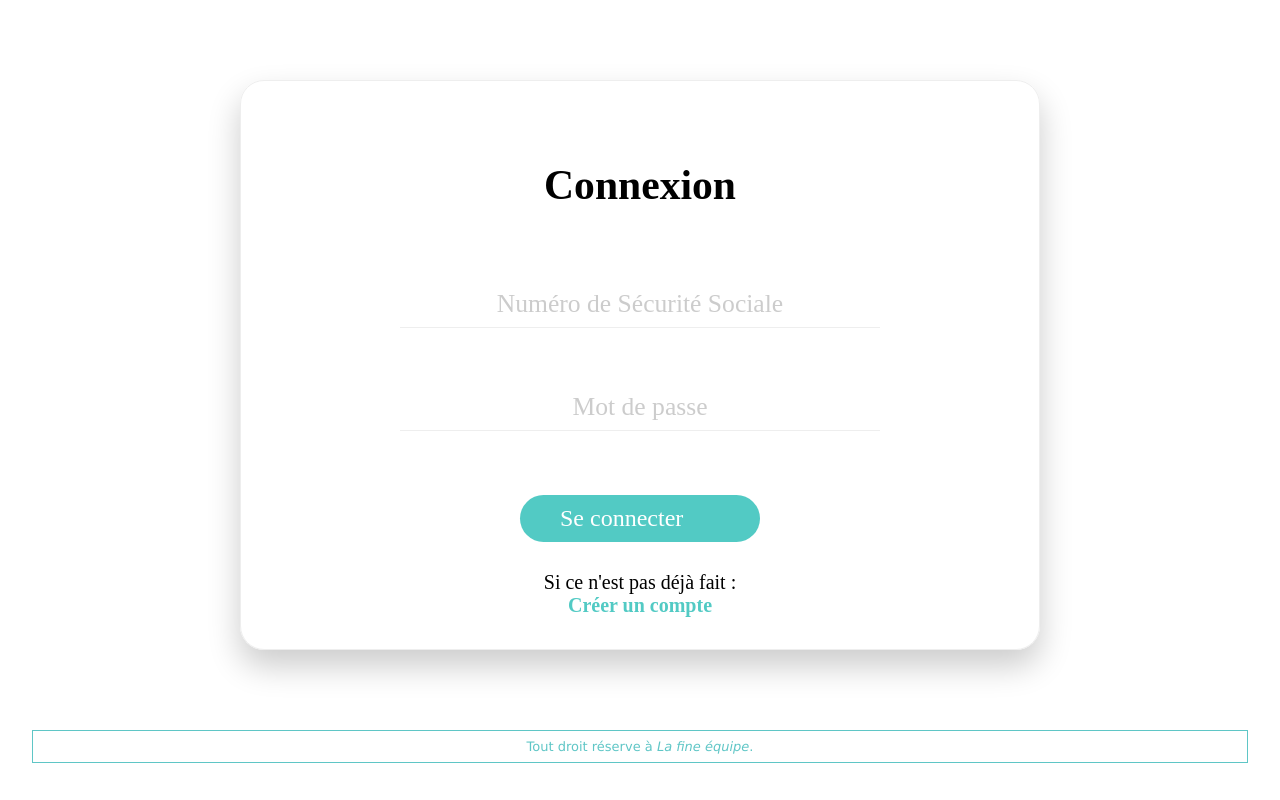
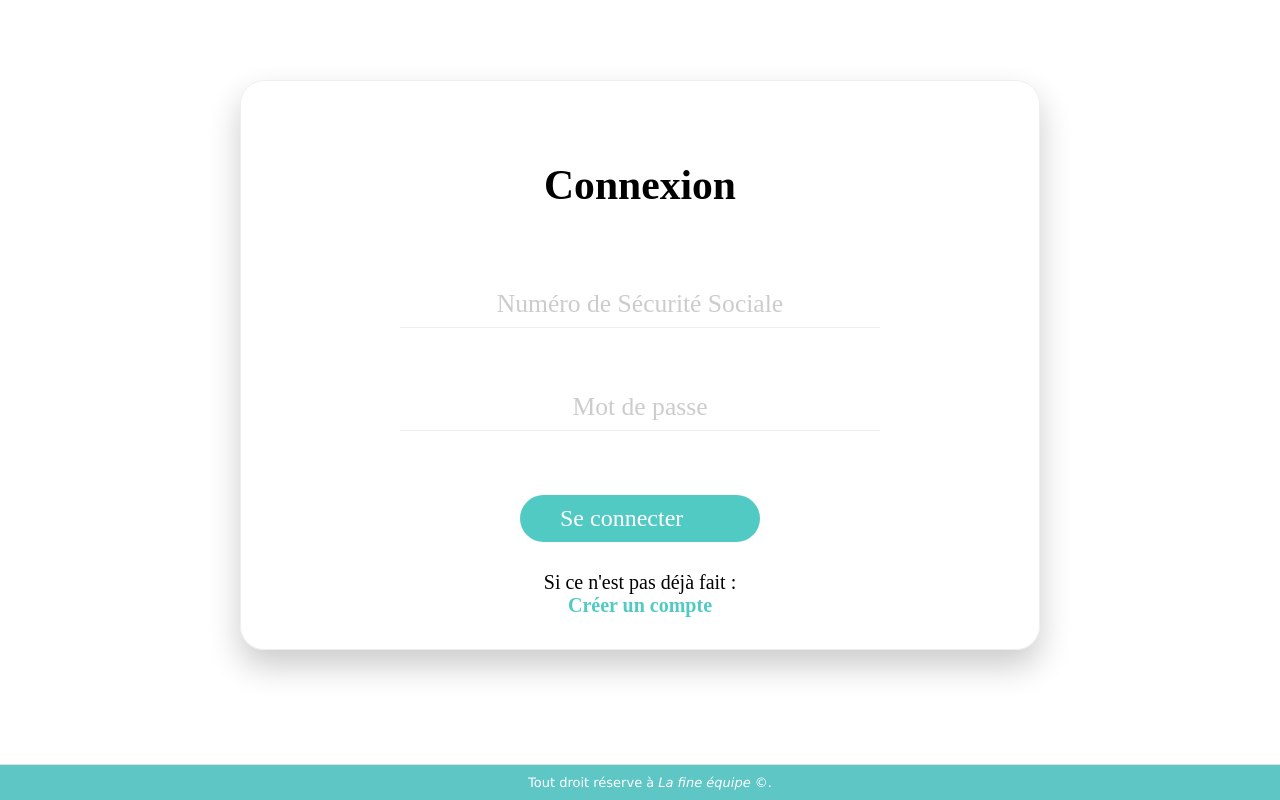
Before and after one commit to FannyEb/la-fine-equipe-frontend, an Angular app in the folder la-fine-equipe/: page / in a window 1280 px wide. Built offline with nearby package versions, Linux system fonts and the light colour scheme.

Commit message:
modif footer

```diff
--- a/la-fine-equipe/src/app/app.module.ts
+++ b/la-fine-equipe/src/app/app.module.ts
@@ -20,13 +20,13 @@ import { UserService } from './service/user.service';
     LandingListComponent,
     DetailComponent,
     HeaderComponent,
-    FooterComponent,
   ],
   imports: [
     BrowserModule,
     AppRoutingModule,
     SigninComponent,
     LoginComponent,
+    FooterComponent,
     HttpClientModule,
   ],
   providers: [
--- a/la-fine-equipe/src/app/footer/footer.component.scss
+++ b/la-fine-equipe/src/app/footer/footer.component.scss
@@ -1,15 +1,18 @@
 footer {
-    display: flex;
-    justify-content: center;
-    align-items: center;
-    font-family: 'Lucida Sans', 'Lucida Sans Regular', 'Lucida Grande', 'Lucida Sans Unicode', Geneva, Verdana, sans-serif;
-    font-size: small;
-    border: 1px solid #5FC6C6;
-    color: #5FC6C6;
-    margin: 1rem 2rem;
-    padding: 0.5rem;
-    &:hover {
-        color: #FFFFFF;
-        background-color: #5FC6C6;
-    }
+  background-color: #5fc6c6;
+  color: #fff;
+  font-size: small;
+  padding: 10px;
+  font-family: "Lucida Sans", "Lucida Grande", "Lucida Sans Unicode", Geneva,
+    Verdana, sans-serif;
+  text-align: center;
+  position: fixed;
+  bottom: 0;
+  width: 100%;
+  border-top: 1px solid #ddd;
 }
+
+footer i {
+  font-style: italic;
+  margin-left: 4px;
+}
--- a/la-fine-equipe/src/app/footer/footer.component.ts
+++ b/la-fine-equipe/src/app/footer/footer.component.ts
@@ -2,9 +2,9 @@ import { Component } from '@angular/core';
 
 @Component({
   selector: 'app-footer',
-  templateUrl: './footer.component.html',
-  styleUrls: ['./footer.component.scss']
+  standalone: true,
+  imports: [],
+  template: ` <footer>Tout droit réserve à<i>La fine équipe</i> ©.</footer> `,
+  styleUrls: ['./footer.component.scss'],
 })
-export class FooterComponent {
-
-}
+export class FooterComponent {}
```
